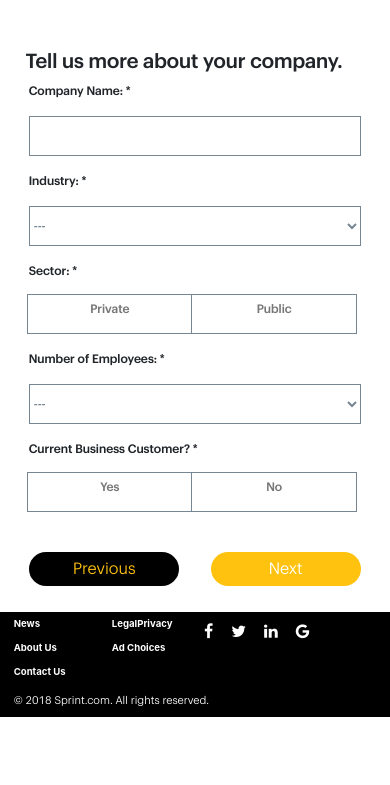
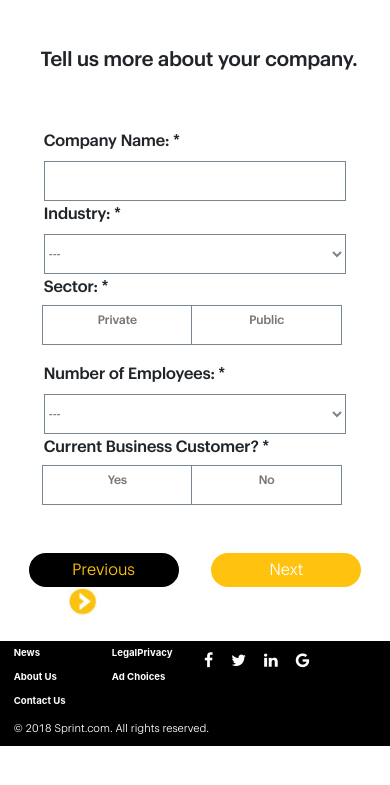
Before and after one commit to jerrygarcia-acn/sprint-web-survey, a PHP site: page /companyInformation.php in a window 390 px wide. Shown: the part 42-827 px from the top of the page. Run offline with PHP 8.4, Linux system fonts and the light colour scheme.

Commit message:
Responsive desing applied to companyInformation.php and works on every device size, using Bootstrap standards.

```diff
--- a/SprintSurvey/choosePath.php
+++ b/SprintSurvey/choosePath.php
@@ -92,7 +92,7 @@ $pageTitle = 'Sprint | Works for Business';
                         </div>
                     </div>
                 </div>
-                <div class="survey-sidebar hidden-md-down not-visible offset-2 col-md-4 col-12">
+                <div class="survey-sidebar hidden-md-down not-visible offset-md-2 col-md-4 col-12">
                     <div class="survey-path-sidebar">
                         <div class="inner-survey-path yellow sideDesktop">
                         <span class="icon yellow">
@@ -138,8 +138,7 @@ $pageTitle = 'Sprint | Works for Business';
                             </div>
                         </div>
                     </div>
-                </
-                -div>
+                </div>
             </div>
         </div>
     </section>
--- a/SprintSurvey/companyInformation.php
+++ b/SprintSurvey/companyInformation.php
@@ -1,5 +1,5 @@
 <?php
-//Specify page title
+//Specify page title (Optional)
 $pageTitle = 'Sprint | Works for Business';
 ?>
 
@@ -15,37 +15,31 @@ $pageTitle = 'Sprint | Works for Business';
     <!--Import header/navbar tag-->
 
     <section class="survey-content">
-        <div class="container container-ipad-portraid inline">
+        <div class="container">
             <div class="row">
-                <div class="col-12 col-lg-9 mainContent">
-                    <div class="row">
+                <div class="col-12 col-md-6 p-0 pt-5 pb-4 limit-width">
+                    <div class="row m-0">
                         <div class="col-12 col-12-Company">
                             <h4>Tell us more about your company.</h4>
                         </div>
                     </div>
-                    <div class="row">
-                        <div class="col-12">
+                    <div class="row m-0">
+                        <div class="col-12 pt-5">
                             <form action="./surveyQuestions.php" method="post" class="form" id="companyForm">
                                 <input hidden name="pathChosen" id="pathChosen" value="">
-                                <div class="container-fluid">
-                                    <div class="row">
-                                        <div class="col-12 col-lg-6">
-                                            <p class="bold-subtitle">Company Name: *</p>
-                                            <p>
-                                                <span>
-                                                    <input class="text-style" id="company" type="text"
-                                                           name="companyName" value="" size="40" required>
-                                                </span>
-                                            </p>
+                                <div class="row m-0">
+                                    <div class="col-12 col-md-6">
+                                        <label class="bold-subtitle" for="company">Company Name: *</label>
+                                        <input class="text-style" id="company" type="text" name="companyName" value=""
+                                               size="40" required>
                                     </div>
-                                        <div class="col-12 col-lg-6">
-                                            <p class="bold-subtitle">Industry: *</p>
-                                            <p>
-                                                <span>
+                                    <div class="col-12 col-md-6">
+                                        <label class="bold-subtitle" for="induChosen">Industry: *</label>
                                         <select id="induChosen" name="induChosen" class="options" required>
-                                                        <option value="">---</option>
+                                            <option>---</option>
                                             <option value="Banking / Insurance">Banking / Insurance</option>
-                                                        <option value="Construction / Field Service">Construction / Field Service</option>
+                                            <option value="Construction / Field Service">Construction / Field Service
+                                            </option>
                                             <option value="Education">Education</option>
                                             <option value="Energy">Energy</option>
                                             <option value="Health">Health</option>
@@ -57,31 +51,27 @@ $pageTitle = 'Sprint | Works for Business';
                                             <option value="Transportation">Transportation</option>
                                             <option value="Utilities">Utilities</option>
                                         </select>
-                                                </span>
-                                            </p>
                                     </div>
                                 </div>
-                                    <div class="row">
-                                        <div class="col-12 col-lg-6">
-                                            <p class="bold-subtitle">Sector: *</p>
-                                            <p>
-                                            <div class="btn-group col-12 nopadding company-radios"
-                                                 data-toggle="buttons">
-                                                <label class="btn btn-primary col-6">
+                                <div class="row m-0">
+                                    <div class="col-12 col-md-6">
+                                        <label class="bold-subtitle" for="sec">Sector: *</label>
+                                        <div class="row m-0">
+                                            <div class="btn-group col-12 p-0 company-radios" data-toggle="buttons">
+                                                <label class="btn btn-primary col-6 align-middle">
                                                     <input type="radio" name="sector" value="Private">Private
                                                 </label>
                                                 <label class="btn btn-primary col-6">
                                                     <input type="radio" name="sector" value="Public">Public
                                                 </label>
                                             </div>
+                                        </div>
                                         <span class="not-valid-tip" id="errorChoosePathSector" style="display:none;"
                                               role="alert">The field is required.</span>
                                         </p>
                                     </div>
-                                        <div class="col-12 col-lg-6">
-                                            <p class="bold-subtitle">Number of Employees: *</p>
-                                            <p>
-                                                <span class="Emp">
+                                    <div class="col-12 col-md-6">
+                                        <label class="bold-subtitle" for="employees">Number of Employees: *</label>
                                         <select id="employees" name="employees"
                                                 class="select validates-as-required" required>
                                             <option value="">---</option>
@@ -90,16 +80,13 @@ $pageTitle = 'Sprint | Works for Business';
                                             <option value="101-1,000">101-1,000</option>
                                             <option value="+1,000">+1,000</option>
                                         </select>
-                                                </span>
-                                            </p>
                                     </div>
                                 </div>
-                                    <div class="row">
-                                        <div class="col-12 col-lg-6">
-                                            <p class="bold-subtitle">Current Business Customer? *</p>
-                                            <p>
-                                            <div class="btn-group col-12 nopadding company-radios"
-                                                 data-toggle="buttons">
+                                <div class="row m-0">
+                                    <div class="col-12 col-md-6">
+                                        <label class="bold-subtitle">Current Business Customer? *</label>
+                                        <div class="row m-0">
+                                            <div class="btn-group col-12 p-0 company-radios" data-toggle="buttons">
                                                 <label class="btn btn-primary col-6">
                                                     <input type="radio" name="currentBusiness" value="Yes">Yes
                                                 </label>
@@ -107,20 +94,22 @@ $pageTitle = 'Sprint | Works for Business';
                                                     <input type="radio" name="currentBusiness" value="No">No
                                                 </label>
                                             </div>
+                                        </div>
                                         <span class="not-valid-tip" id="errorChoosePathBusiness"
                                               style="display:none;" role="alert">The field is required.</span>
-                                            </p>
                                     </div>
                                 </div>
-                                    <div class="row next-btn-company">
-                                        <div class="col-6 text-center">
-                                            <input type="button" id="prevBtnCompanyInfo" value="Previous"
-                                                   class="previous">
+                                <div class="row m-0 pt-5">
+                                    <div class="col-6 p-0 text-center">
+                                        <input type="button" value="Previous"
+                                               class="previous float-left">
                                     </div>
-                                        <div class="col-6 text-center">
-                                            <input type="submit" id="nextBtnCompanyInfo" value="Next" class="submit">
+                                    <div class="col-6 p-0 text-center">
+                                        <input type="submit" value="Next" class="submit float-right">
                                     </div>
-                                        <img class="hidden-md-up not-visible go-btn-company" src="./images/goBtn.jpg">
+                                    <div class="col-12">
+                                        <img class="hidden-md-up not-visible go-btn" src="./images/goBtn.jpg">
+                                    </div>
                                 </div>
                                 <div class="row">
                                     <div class="col-12">
@@ -130,14 +119,11 @@ $pageTitle = 'Sprint | Works for Business';
                                         </div>
                                     </div>
                                 </div>
-                                </div>
                             </form>
                         </div>
                     </div>
                 </div>
-            </div>
-        </div>
-        <div class="survey-sidebar hidden-md-down not-visible">
+                <div class="survey-sidebar hidden-md-down not-visible offset-2 col-md-4 col-12">
                     <div class="survey-path-sidebar">
                         <div class="inner-survey-path done sideDesktop">
                             <span class="icon done">
@@ -184,6 +170,8 @@ $pageTitle = 'Sprint | Works for Business';
                         </div>
                     </div>
                 </div>
+            </div>
+        </div>
     </section>
 
     <!--Import footer tag-->
--- a/SprintSurvey/css/style.css
+++ b/SprintSurvey/css/style.css
@@ -387,7 +387,7 @@ div.response-output {
     color: #FFF;
     padding: 8px;
     border-radius: 20px;
-    width: 150px;
+    min-width: 150px;
     font-family: "sprint-Regular";
     font-size: 16px;
 }
@@ -1030,24 +1030,27 @@ div#questionsCon {
     .container-fluid{
         padding-top: 70px;
     }
-    select, textarea,
+
+   /* select, textarea,
     input[type="text"],
     input[type="number"],
     input[type="email"],
     input[type="tel"],
     .company-radios{
         width: 245px;
-    }
+    } */
 
     .next-btn-company{
         margin-top: 136px;
     }
+
     #prevBtnCompanyInfo,
     #prevBtnUserInfo,
     #prevBtnUserInfo1,
     #prevBtnUserInfo2{
         float: left;
     }
+
     #nextBtnCompanyInfo,
     #nextBtnUserInfo,
     #nextBtnUserInfo1,
@@ -1371,3 +1374,10 @@ div#errorChoosePathMsg {
 .limit-width {
     max-width: 547px;
 }
+
+@media (max-width: 320px) {
+    .previous,
+    .submit {
+        min-width: 80px;
+    }
+}
--- a/SprintSurvey/includes/head.php
+++ b/SprintSurvey/includes/head.php
@@ -2,7 +2,14 @@
 <html>
 
 <head>
-    <title><?php echo $pageTitle; ?></title>
+
+    <? if (isset($pageTitle)): ?>
+    <title><?= $pageTitle ?></title>
+    <? else: ?>
+    <title>Sprint | Works for Business</title>
+    <? endif ?>
+
+    <meta charset="UTF-8">
     <meta name="viewport" content="width=device-width,initial-scale=1.0">
 
     <link rel="stylesheet" href="./css/bootstrap/bootstrap.css">
--- a/SprintSurvey/index.php
+++ b/SprintSurvey/index.php
@@ -1,7 +1,9 @@
 <?php
-//Specify the page title
-$pageTitle = "Sprint | Works for Business";
+//Specify the page title (Optional)
+//  Default page title: Sprint | Works for Business
+$pageTitle = "This is a custom title";
 ?>
+
 <!--Import HTML head tags-->
 <?php include('./includes/head.php'); ?>
 <body>
```
Lines whose indentation alone changed are shown as unchanged.
